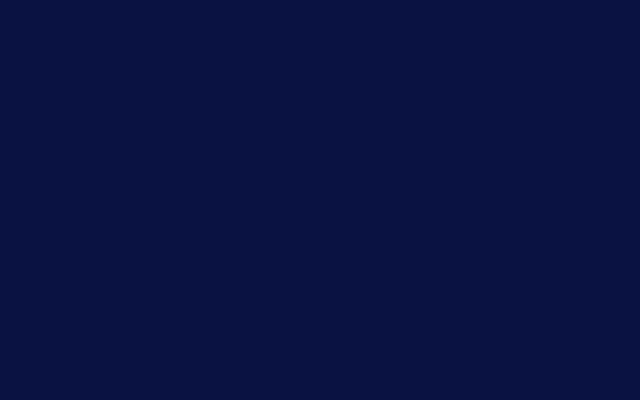
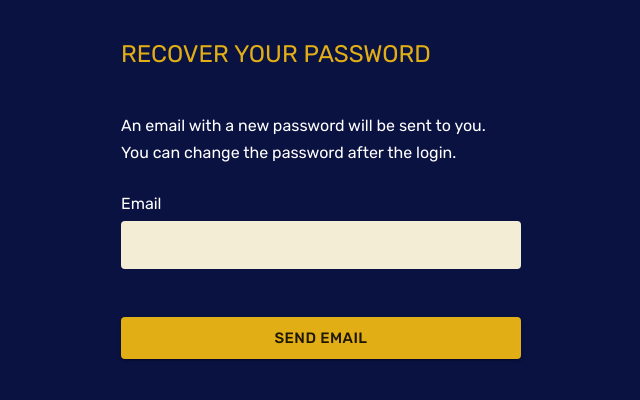
Before and after one commit to marciorasf/hippocards-web, a React (Create React App) app: page /forgot-password in a window 1280 px wide. Shown: the top 400 px of the page, without its empty margins (319-959 px from the left). Built offline with nearby package versions, Linux system fonts and the light colour scheme.

Commit message:
rename recover password to forgot password

```diff
--- a/src/pages/RecoverPassword/index.tsx
+++ b/src/pages/ForgotPassword/index.tsx
@@ -15,7 +15,7 @@ const ERRORS = {
   USER_NOT_FOUND: "User not found!",
 };
 
-export default function Login() {
+export default function ForgotPassword() {
   const history = useHistory();
   const [email, setEmail] = useState("");
   const [submitDisabled, setSubmitDisabled] = useState(false);
--- a/src/pages/Login/index.tsx
+++ b/src/pages/Login/index.tsx
@@ -79,7 +79,7 @@ export default function Login() {
           <Divider height="1rem" />
 
           <LinksContainer>
-            <MuiLink component={Link} to="/recover-password" color="secondary">
+            <MuiLink component={Link} to="/forgot-password" color="secondary">
               Forgot password?
             </MuiLink>
             <MuiLink component={Link} to="/register" color="secondary">
--- a/src/routes/notLogged.tsx
+++ b/src/routes/notLogged.tsx
@@ -1,8 +1,8 @@
 import React from "react";
 import { Route, Switch, Redirect } from "react-router-dom";
 
+import RecoverPassword from "../pages/ForgotPassword";
 import Login from "../pages/Login";
-import RecoverPassword from "../pages/RecoverPassword";
 import Register from "../pages/Register";
 import AuthService from "../services/AuthService";
 
@@ -32,7 +32,7 @@ function NotLoggedRoutes() {
       <NotLoggedRoute path="/login" exact component={Login} />
       <NotLoggedRoute path="/register" exact component={Register} />
       <NotLoggedRoute
-        path="/recover-password"
+        path="/forgot-password"
         exact
         component={RecoverPassword}
       />
```
Also changed, not shown: src/pages/ForgotPassword/styles.tsx (renamed from src/pages/RecoverPassword/styles.tsx).
